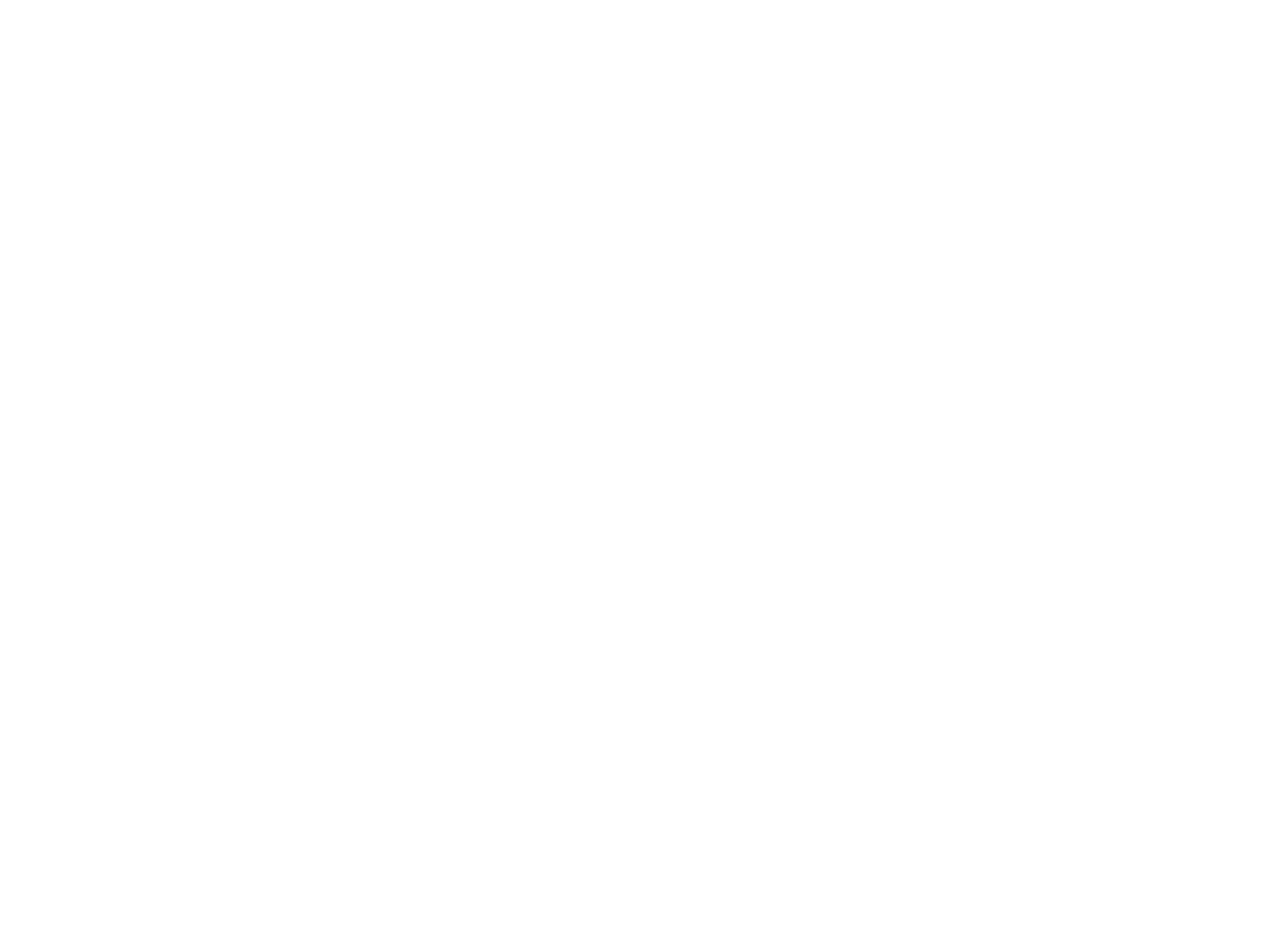
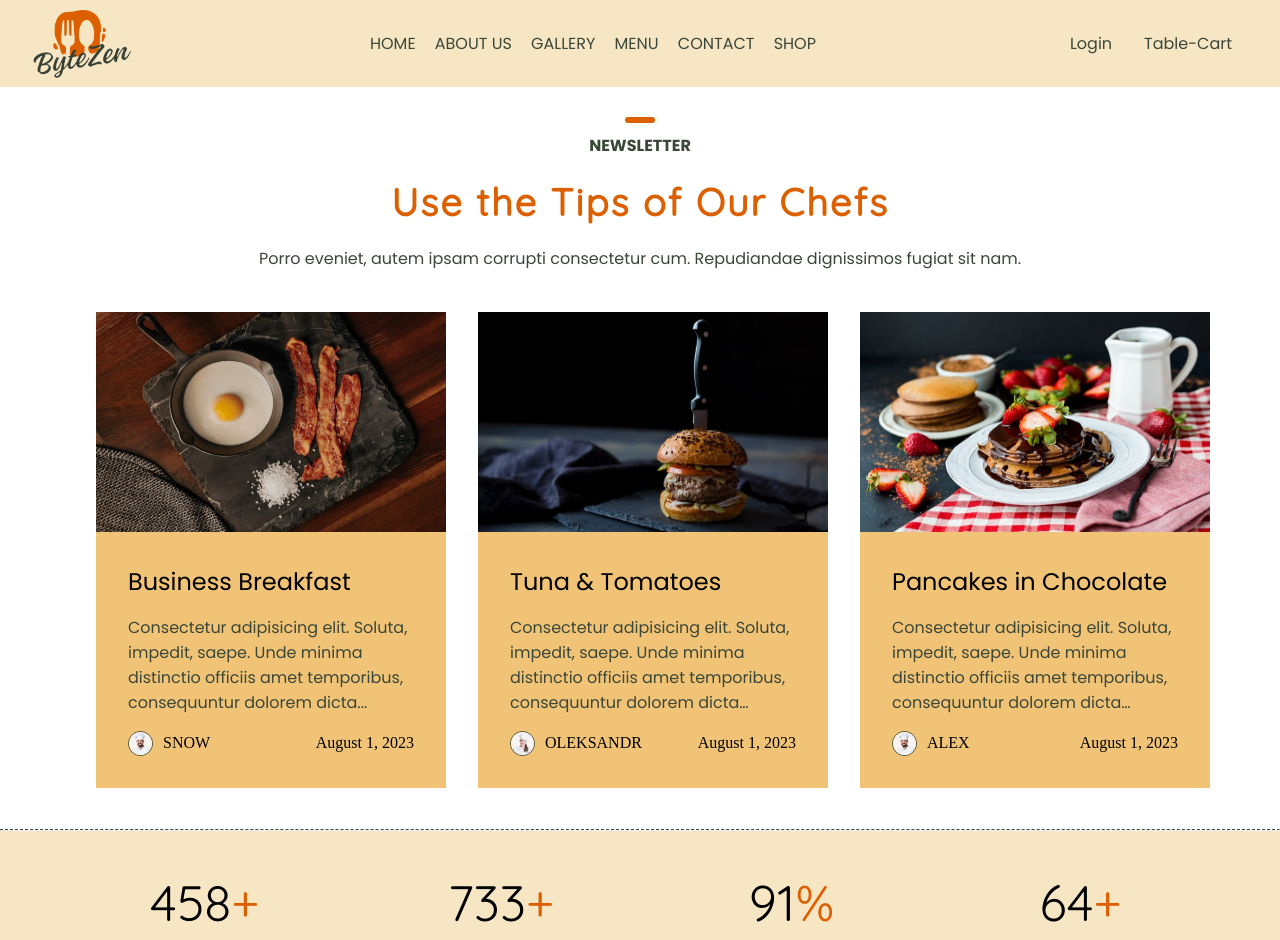
Before and after one commit to InnovatorBrain/bytezen-res, a React (Create React App) app: page /AboutUs in a window 1280 px wide. Before the commit this address had no page. Shown: the top 940 px of the page. Before the commit the page ends 800 px from the top, so only its background shows below. Built offline with nearby package versions, Linux system fonts and the light colour scheme; the HTML template or start-up script is replaced by a standard one.

Commit message:
AnimeCounter #7 is Ok

```diff
--- a/src/App.js
+++ b/src/App.js
@@ -1,7 +1,6 @@
 import './App.css';
 import React, { useState, useEffect } from 'react';
 import { BrowserRouter, Routes, Route } from 'react-router-dom';
-
 
 
 // Container
@@ -11,6 +10,7 @@
 import Features from './components/Features/Features';
 import NewsLetter from './container/NewsLetter/NewsLetter';
 import SplashScreen from './components/SplashScreen/SplashScreen';
+import AnimeCounter from './components/AnimCounter/AnimeCounter';
 
 
 
@@ -23,7 +23,7 @@
   useEffect(() => {
     setTimeout(() => {
       setIsLoading(false);
-    }, 2000); // Simulating a 2-second loading delay
+    }, 1000); // Simulating a 2-second loading delay
   }, []);
 
 
@@ -35,7 +35,9 @@
         <BrowserRouter>
           <Routes>
 
-            <Route path='' element={<><div className='HOME'><Navbar /><Header /> <Discover /><Features />  <Menu /> <NewsLetter /></div></>} />
+            <Route path='' element={<><div className='HOME'><Navbar /><Header /> <Discover /><Features />  <Menu /> <NewsLetter /> <AnimeCounter/></div></>} />
+            <Route path='/Home' element={<><div className='HOME'><Navbar /><Header /> <Discover /><Features />  <Menu /> <NewsLetter /> <AnimeCounter/></div></>} />
+            <Route path='/AboutUs' element={<><div className='HOME'><Navbar /><NewsLetter /> <AnimeCounter/></div></>} />
 
           </Routes>
         </BrowserRouter>
--- /dev/null
+++ b/src/components/AnimCounter/AnimeCounter.css
@@ -0,0 +1,94 @@
+* {
+    padding: 0;
+    margin: 0;
+}
+
+.Content {
+    display: flex;
+    justify-content: space-around;
+    align-items: center;
+    background: var(--color-light);
+    width: 100%;
+    padding: 40px;
+    /* height: 20vh; */
+
+}
+
+.Counter_hr {
+    border-top: 1px dashed var(--color-gray);
+    width: 100%;
+    margin: 0 auto;
+    border-spacing: 10px;
+
+}
+
+.counter {
+    text-align: center;
+}
+
+.CounterUpLine {
+    display: flex;
+    flex-direction: row;
+    /* justify-content: space-between; */
+    margin-left: 2rem;
+}
+
+.valueSign {
+    font-size: 50px;
+    display: block;
+    font-family: var(--font-accent);
+    font-weight: normal;
+    color: var(--color-orange);
+
+}
+
+.value {
+    font-size: 50px;
+    display: block;
+    font-family: var(--font-accent);
+    font-weight: normal;
+    color: var(--color-graye);
+}
+
+.label {
+    margin-top: 5px;
+    color: var(--color-graye);
+    font-size: 14px;
+    font-family: var(--font-accent);
+
+    display: block;
+    font-weight: bold;
+
+}
+
+
+
+
+/* Extra Small Devices (phones, up to 576px) */
+@media (max-width: 576px) {
+
+    /* Your styles for extra small devices */
+
+    .Content {
+        flex-direction: column;
+        justify-content: center;
+        align-items: center;
+    }
+
+}
+
+/* Small Devices (tablets, 577px - 768px) */
+@media (min-width: 577px) and (max-width: 768px) {}
+
+/* Medium Devices (laptops, 769px - 992px) */
+@media (min-width: 769px) and (max-width: 992px) {}
+
+/* Large Devices (desktops, 993px - 1200px) */
+@media (min-width: 993px) and (max-width: 1200px) {
+    /* Your styles for large devices */
+}
+
+/* Extra Large Devices (large desktops, 1201px and above) */
+@media (min-width: 1201px) {
+    /* Your styles for extra large devices */
+}
--- /dev/null
+++ b/src/components/AnimCounter/AnimeCounter.jsx
@@ -0,0 +1,70 @@
+import React, { useEffect, useState } from 'react';
+import './AnimeCounter.css'; // Make sure to import your CSS file
+
+const Counter = ({ initialValue, value, duration, label, valueSign }) => {
+    const [currentValue, setCurrentValue] = useState(initialValue);
+
+    useEffect(() => {
+        const startTime = Date.now();
+        const endTime = startTime + duration;
+
+        const animate = () => {
+            const now = Date.now();
+            const elapsedTime = now - startTime;
+            const progress = Math.min(1, elapsedTime / duration);
+
+            const animatedValue = Math.floor(initialValue + progress * (value - initialValue));
+            setCurrentValue(animatedValue);
+
+            if (now < endTime) {
+                requestAnimationFrame(animate);
+            }
+        };
+
+        animate();
+    }, [initialValue, value, duration]);
+
+    return (
+        <>
+            <div className="counter">
+                <div className="CounterUpLine">
+                    <div className="value" akhi={value}>{currentValue}</div>
+                    <div className="valueSign">{valueSign}</div>
+                </div>
+                <div className="label">{label}</div>
+
+            </div>
+        </>
+    );
+};
+
+const AnimeCounter = () => {
+    const countersData = [
+        { value: 500, label: 'VISITORS DAILY', valueSign: '+' },
+        { value: 800, label: 'DELIVERIES MONTHLY', valueSign: '+' },
+        { value: 100, label: 'POSITIVE FEEDBACK', valueSign: '%' },
+        { value: 70, label: 'AWARDS AND HONORS', valueSign: '+' }
+    ];
+    const duration = 5000; // 5000 milliseconds (5 seconds)
+
+    return (
+        <>
+        <hr className='Counter_hr'/>
+        <div className="Content">
+
+            {countersData.map((counterData, index) => (
+                <Counter
+                    key={index}
+                    label={counterData.label}
+                    initialValue={0}
+                    value={counterData.value}
+                    duration={duration}
+                    valueSign={counterData.valueSign} // Pass valueSign to Counter component
+                />
+            ))}
+        </div>
+        </>
+    );
+};
+
+export default AnimeCounter;
--- a/src/components/Navbar/Navbar.jsx
+++ b/src/components/Navbar/Navbar.jsx
@@ -3,6 +3,7 @@
 import { GiHamburgerMenu } from 'react-icons/gi'
 import { MdOutlineRestaurantMenu } from 'react-icons/md'
 import './Navbar.css'
+import { Link } from 'react-router-dom'
 import images from '../../constants/images'
 const Navbar = () => {
   const [toggleMenu, setToggleMenu] = React.useState(false);
@@ -15,18 +16,18 @@
           <img src={images.whiteRedLogo} alt='app logo' />
         </div>
         <ul className="app__navbar-links">
-          <li className='p-links'><a href="/Home">Home</a></li>
-          <li className='p-links'><a href="/AboutUs">About Us</a></li>
-          <li className='p-links'><a href="/Gallery">Gallery</a></li>
-          <li className='p-links'><a href="/Menu">Menu</a></li>
-          <li className='p-links'><a href="/Contact">Contact</a></li>
-          <li className='p-links'><a href="/Shop">Shop</a></li>
+          <li className='p-links'><Link to="/Home">Home</Link></li>
+          <li className='p-links'><Link to="/AboutUs">About Us</Link></li>
+          <li className='p-links'><Link to="/Gallery">Gallery</Link></li>
+          <li className='p-links'><Link to="/Menu">Menu</Link></li>
+          <li className='p-links'><Link to="/Contact">Contact</Link></li>
+          <li className='p-links'><Link to="/Shop">Shop</Link></li>
         </ul>
         <div className='app__navbar-login'>
-          <a href="/Login" className='p-links'>Login</a>
+          <Link to="/Login" className='p-links'>Login</Link>
         </div>
         <div className='app__navbar-login'>
-          <a href="/Table-cart" className='p-links'>Table-Cart</a>
+          <Link to="/Table-cart" className='p-links'>Table-Cart</Link>
         </div>
         <div className="app__navbar-smallscreen">
           <GiHamburgerMenu color="#DC5F00" fontSize={27} onClick={() => setToggleMenu(true)} />
@@ -34,17 +35,17 @@
             <div className="app__navbar-smallscreen_overlay flex__center slide-bottom">
               <MdOutlineRestaurantMenu fontSize={27} className="overlay__close" onClick={() => setToggleMenu(false)} />
               <ul className="app__navbar-smallscreen_links">
-                <li><a href="/Home" onClick={() => setToggleMenu(false)}>Home</a></li>
-                <li><a href="/AboutUs" onClick={() => setToggleMenu(false)}>AboutUs</a></li>
-                <li><a href="/Gallery" onClick={() => setToggleMenu(false)}>Gallery</a></li>
-                <li><a href="/Menu" onClick={() => setToggleMenu(false)}>Menu</a></li>
-                <li><a href="/Contact" onClick={() => setToggleMenu(false)}>Contact</a></li>
-                <li><a href="/Shop" onClick={() => setToggleMenu(false)}>Shop</a></li>
+                <li><Link to="/Home" onClick={() => setToggleMenu(false)}>Home</Link></li>
+                <li><Link to="/AboutUs" onClick={() => setToggleMenu(false)}>AboutUs</Link></li>
+                <li><Link to="/Gallery" onClick={() => setToggleMenu(false)}>Gallery</Link></li>
+                <li><Link to="/Menu" onClick={() => setToggleMenu(false)}>Menu</Link></li>
+                <li><Link to="/Contact" onClick={() => setToggleMenu(false)}>Contact</Link></li>
+                <li><Link to="/Shop" onClick={() => setToggleMenu(false)}>Shop</Link></li>
                 <li id='app__login'>
-                  <a href="/Login" className='p-links' onClick={() => setToggleMenu(false)}>Login</a>
+                  <Link to="/Login" className='p-links' onClick={() => setToggleMenu(false)}>Login</Link>
                 </li>
                 <li id='app__table-cart'>
-                  <a href="/Table-cart" className='p-links' onClick={() => setToggleMenu(false)}>Table-Cart</a>
+                  <Link to="/Table-cart" className='p-links' onClick={() => setToggleMenu(false)}>Table-Cart</Link>
                 </li>
               </ul>
 
```
